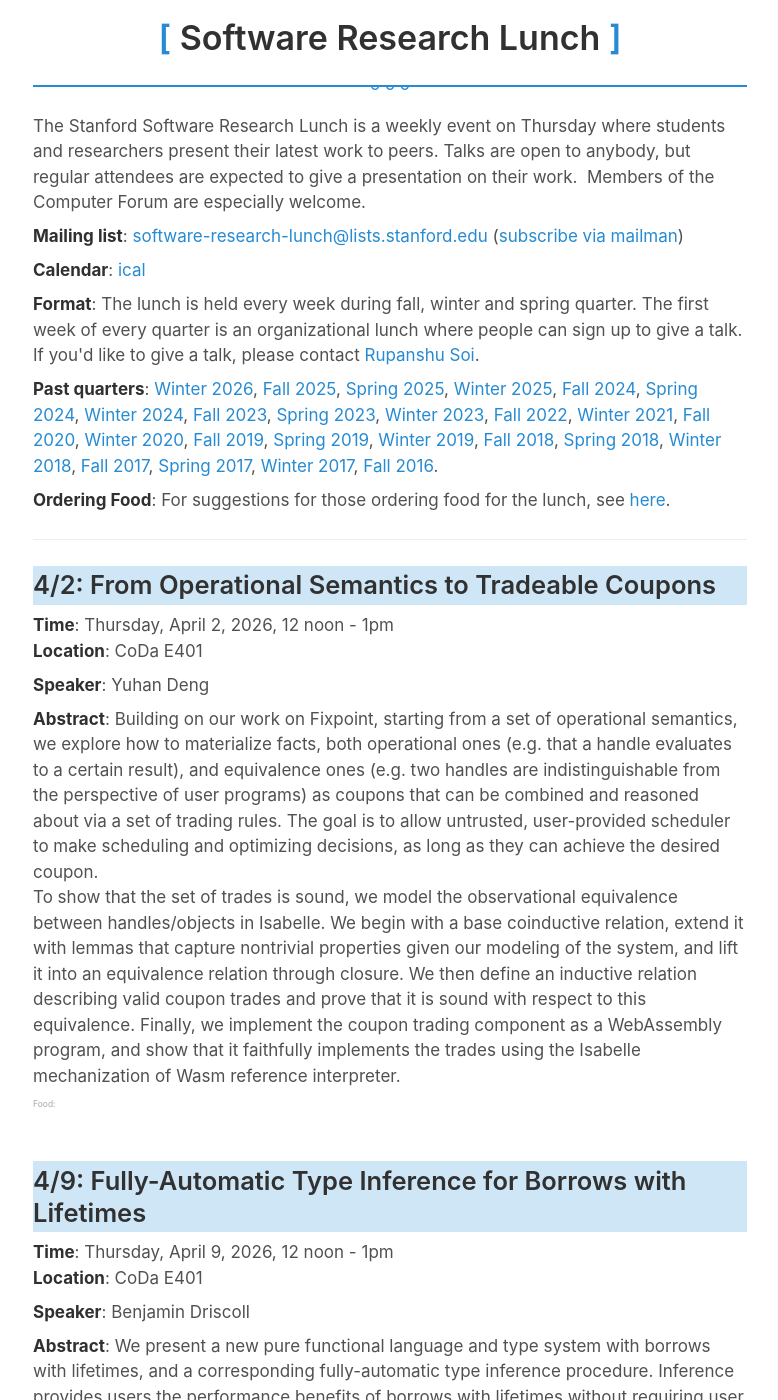
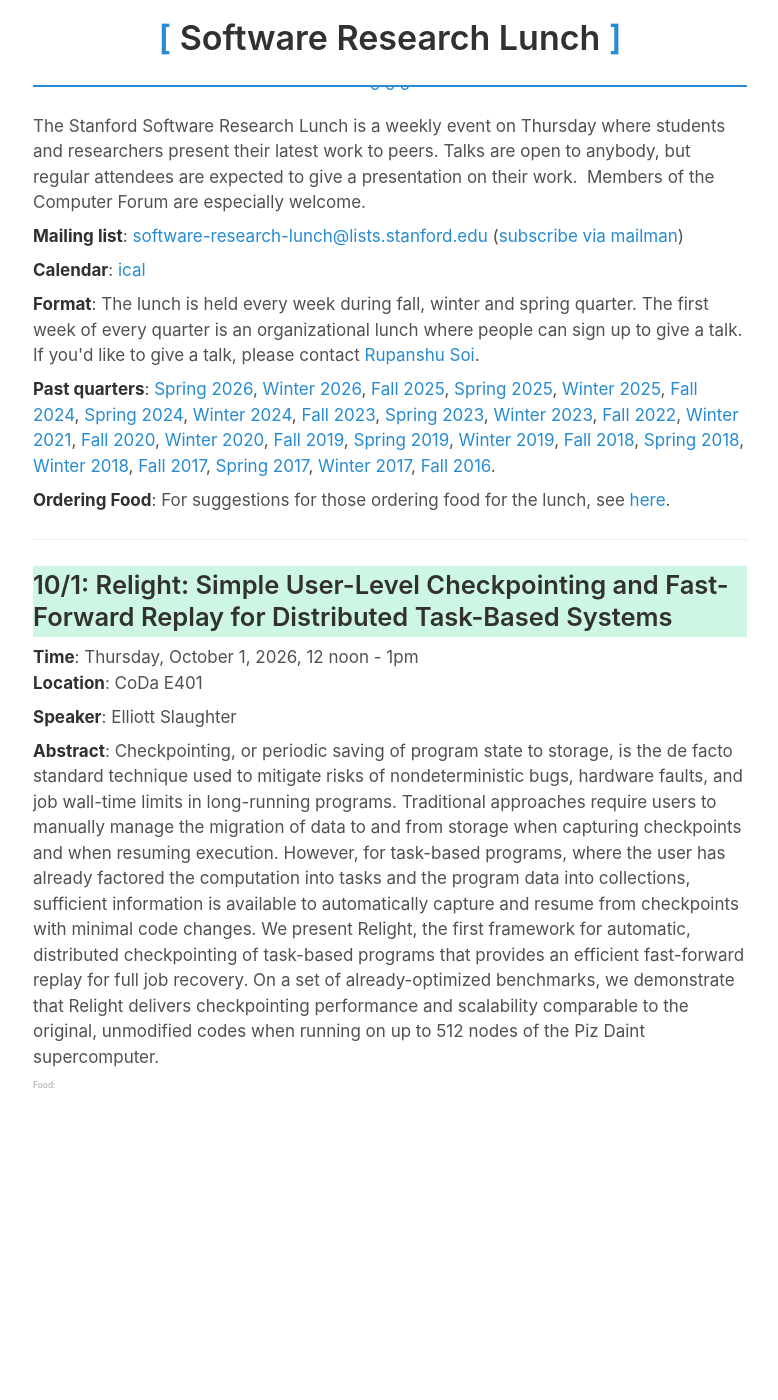
Before and after one commit to software-research-lunch/software-research-lunch.github.io, a Jekyll site: the page built from index.html, in a window 1280 px wide and 1400 px high. Shown: the whole window, without its empty margins (250-1028 px from the left). Built offline with Jekyll 4.4.1, drawn with Linux system fonts in a browser that asks for light colours; some of the changed text lies outside the part shown.

Commit message:
Update for Fall 26

```diff
--- a/_data/schedule.yml
+++ b/_data/schedule.yml
@@ -29,6 +29,17 @@
 # Anjiang Wei <anjiang@stanford.edu>
 # Federico Mora <fmora@cs.berkeley.edu>
 # Reese Levine <reeselevine@ucsc.edu>
+
+y26_fall:
+  location: "CoDa E401"
+  year: "2026"
+  quarter: "fall"
+  talks:
+    - date: "2026-10-1"
+      abstract: "Checkpointing, or periodic saving of program state to storage, is the de facto standard technique used to mitigate risks of nondeterministic bugs, hardware faults, and job wall-time limits in long-running programs. Traditional approaches require users to manually manage the migration of data to and from storage when capturing checkpoints and when resuming execution. However, for task-based programs, where the user has already factored the computation into tasks and the program data into collections, sufficient information is available to automatically capture and resume from checkpoints with minimal code changes. We present Relight, the first framework for automatic, distributed checkpointing of task-based programs that provides an efficient fast-forward replay for full job recovery. On a set of already-optimized benchmarks, we demonstrate that Relight delivers checkpointing performance and scalability comparable to the original, unmodified codes when running on up to 512 nodes of the Piz Daint supercomputer."
+      title: "Relight: Simple User-Level Checkpointing and Fast-Forward Replay for Distributed Task-Based Systems"
+      speaker: "Elliott Slaughter"
+      bio: ""
 
 y26_spring:
   location: "CoDa E401"
--- a/_includes/main.html
+++ b/_includes/main.html
@@ -7,7 +7,7 @@
 
 <p><strong>Format</strong>: The lunch is held every week during fall, winter and spring quarter.  The first week of every quarter is an organizational lunch where people can sign up to give a talk.  If you'd like to give a talk, please contact <a href="mailto:rsoi@cs.stanford.edu">Rupanshu Soi</a>.<p>
 
-<p><strong>Past quarters</strong>: <a href="/archive/2026-winter/">Winter 2026</a>, <a href="/archive/2025-fall/">Fall 2025</a>, <a href="/archive/2025-spring/">Spring 2025</a>, <a href="/archive/2025-winter/">Winter 2025</a>, <a href="/archive/2024-fall/">Fall 2024</a>, <a href="/archive/2024-spring/">Spring 2024</a>, <a href="/archive/2024-winter/">Winter 2024</a>, <a href="/archive/2023-fall/">Fall 2023</a>, <a href="/archive/2023-spring/">Spring 2023</a>, <a href="/archive/2023-winter/">Winter 2023</a>, <a href="/archive/2022-fall/">Fall 2022</a>, <a href="/archive/2021-winter/">Winter 2021</a>, <a href="/archive/2020-fall/">Fall 2020</a>, <a href="/archive/2020-winter/">Winter 2020</a>, <a href="/archive/2019-fall/">Fall 2019</a>, <a href="/archive/2019-spring/">Spring 2019</a>, <a href="/archive/2019-winter/">Winter 2019</a>, <a href="/archive/2018-fall/">Fall 2018</a>, <a href="/archive/2018-spring/">Spring 2018</a>, <a href="/archive/2018-winter/">Winter 2018</a>, <a href="/archive/2017-fall/">Fall 2017</a>, <a href="/archive/2017-spring/">Spring 2017</a>, <a href="/archive/2017-winter/">Winter 2017</a>, <a href="/archive/2016-fall/">Fall 2016</a>.</p>
+<p><strong>Past quarters</strong>: <a href="/archive/2026-spring/">Spring 2026</a>, <a href="/archive/2026-winter/">Winter 2026</a>, <a href="/archive/2025-fall/">Fall 2025</a>, <a href="/archive/2025-spring/">Spring 2025</a>, <a href="/archive/2025-winter/">Winter 2025</a>, <a href="/archive/2024-fall/">Fall 2024</a>, <a href="/archive/2024-spring/">Spring 2024</a>, <a href="/archive/2024-winter/">Winter 2024</a>, <a href="/archive/2023-fall/">Fall 2023</a>, <a href="/archive/2023-spring/">Spring 2023</a>, <a href="/archive/2023-winter/">Winter 2023</a>, <a href="/archive/2022-fall/">Fall 2022</a>, <a href="/archive/2021-winter/">Winter 2021</a>, <a href="/archive/2020-fall/">Fall 2020</a>, <a href="/archive/2020-winter/">Winter 2020</a>, <a href="/archive/2019-fall/">Fall 2019</a>, <a href="/archive/2019-spring/">Spring 2019</a>, <a href="/archive/2019-winter/">Winter 2019</a>, <a href="/archive/2018-fall/">Fall 2018</a>, <a href="/archive/2018-spring/">Spring 2018</a>, <a href="/archive/2018-winter/">Winter 2018</a>, <a href="/archive/2017-fall/">Fall 2017</a>, <a href="/archive/2017-spring/">Spring 2017</a>, <a href="/archive/2017-winter/">Winter 2017</a>, <a href="/archive/2016-fall/">Fall 2016</a>.</p>
 {% if false %}
 <p><strong>Upcoming quarters</strong>: <a href="/archive/2024-spring/">Spring 2024</a>.</p>
 {% endif %}
--- /dev/null
+++ b/archive/2026-spring.html
@@ -0,0 +1,6 @@
+---
+layout: post
+title: Spring 2026
+---
+
+{% include archive.html data=site.data.schedule.y26_spring %}
--- a/index.html
+++ b/index.html
@@ -3,4 +3,4 @@
 title: Home
 ---
 
-{% include main.html data=site.data.schedule.y26_spring %}
+{% include main.html data=site.data.schedule.y26_fall %}
--- a/org.html
+++ b/org.html
@@ -4,4 +4,4 @@
 organizing: 1
 ---
 
-{% include main.html data=site.data.schedule.y26_spring prev_data=site.data.schedule.y26_winter %}
+{% include main.html data=site.data.schedule.y26_fall prev_data=site.data.schedule.y26_spring %}
```
Also changed, not shown: 1 other file.
